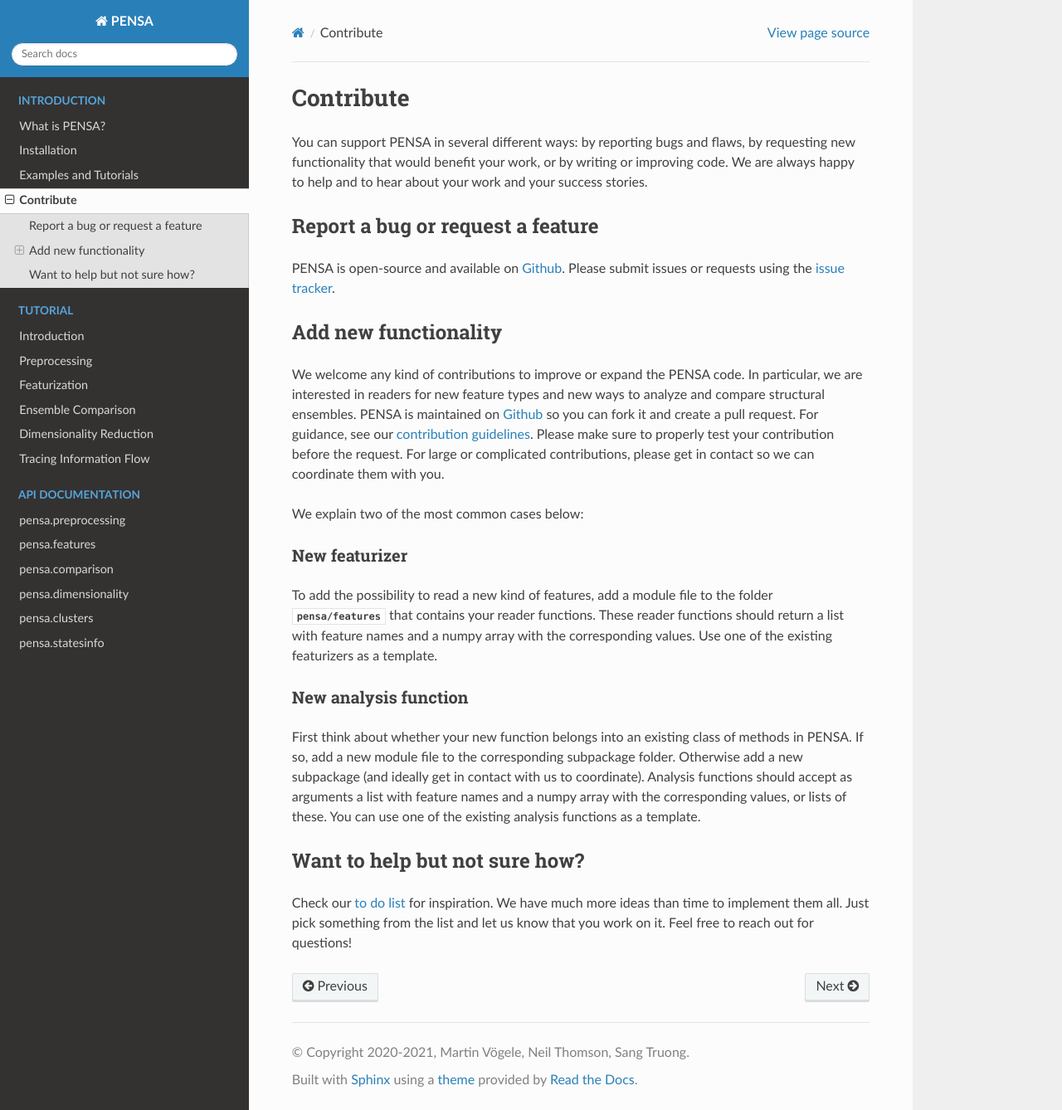
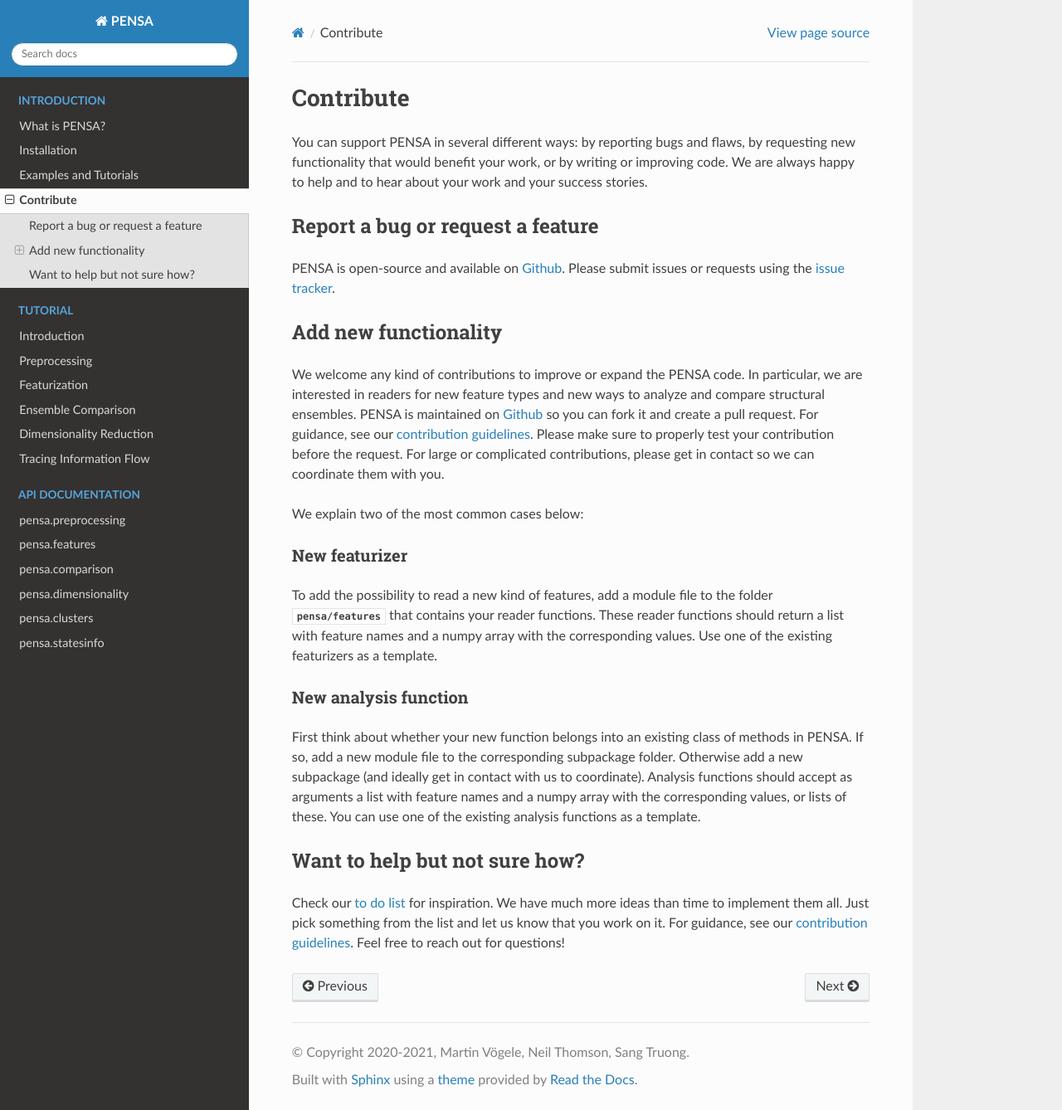
Before and after one commit to drorlab/pensa, a Sphinx documentation site: the page built from docs/contribute.rst, in a window 1280 px wide and 1338 px high. Shown: the whole window at 83% size. Built offline with Sphinx 7.4.7 and the Read the Docs theme 2.0.0, drawn with Linux system fonts in a browser that asks for light colours.

Commit message:
Update contribute.rst

```diff
--- a/docs/contribute.rst
+++ b/docs/contribute.rst
@@ -28,4 +28,4 @@
 Want to help but not sure how?
 ***********************************
 
-Check our `to do list <https://github.com/drorlab/pensa/blob/master/TODO.md>`_ for inspiration. We have much more ideas than time to implement them all. Just pick something from the list and let us know that you work on it. Feel free to reach out for questions!
+Check our `to do list <https://github.com/drorlab/pensa/blob/master/TODO.md>`_ for inspiration. We have much more ideas than time to implement them all. Just pick something from the list and let us know that you work on it. For guidance, see our `contribution guidelines <https://github.com/drorlab/pensa/blob/master/CONTRIBUTING.md>`_. Feel free to reach out for questions!
```
